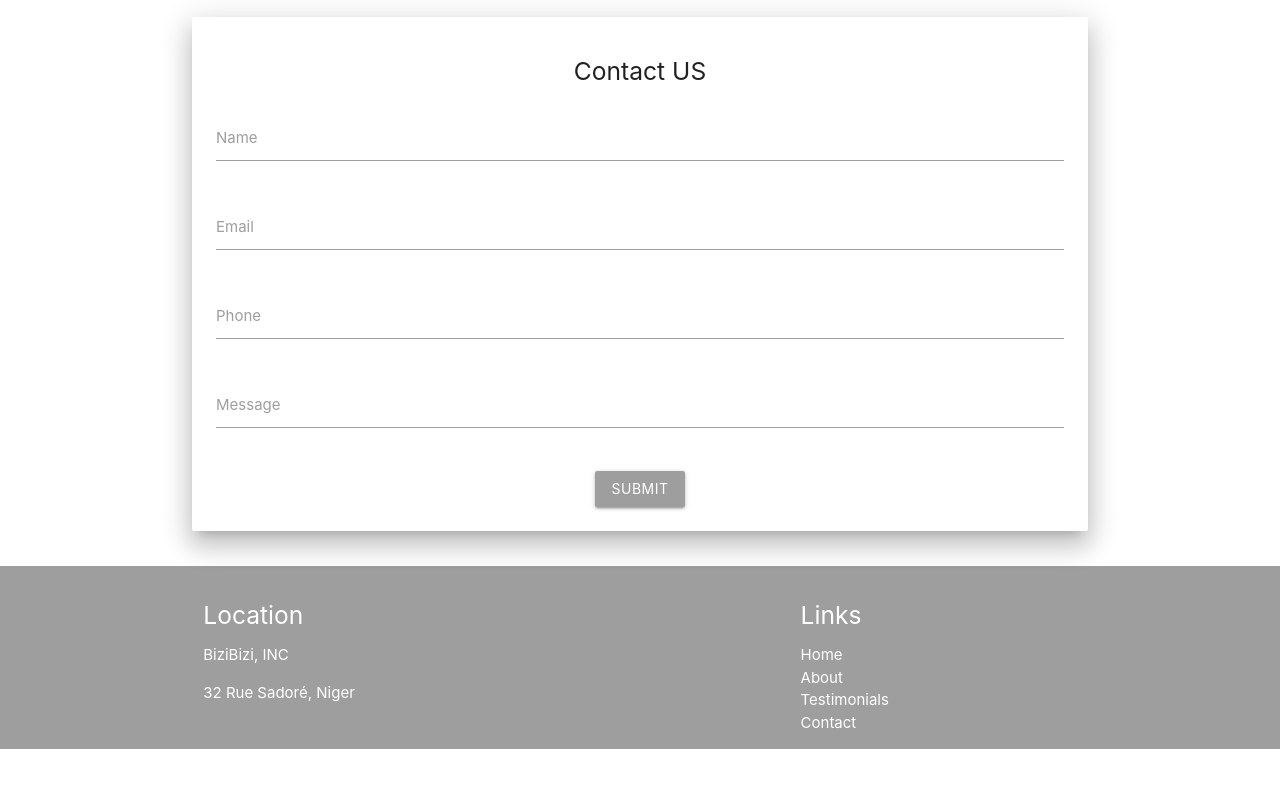
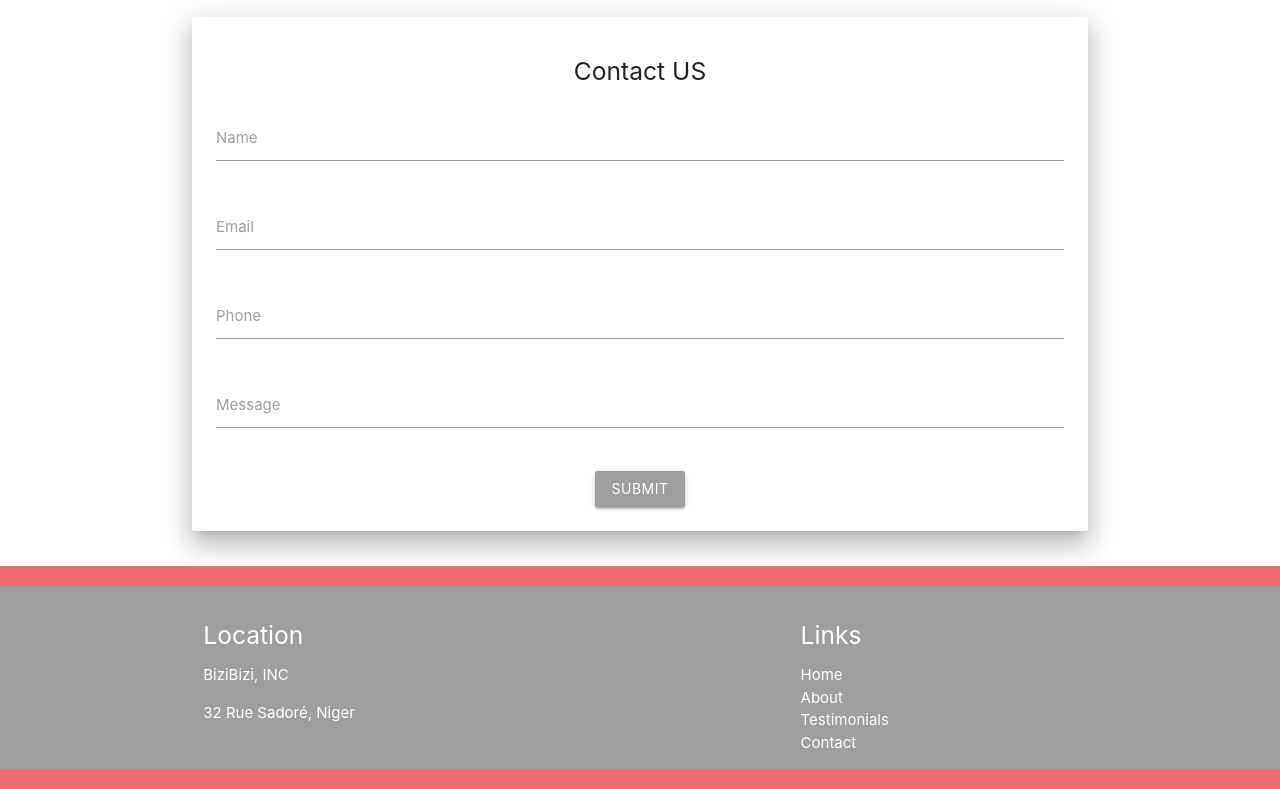
Before and after one commit to tchiffaMed/biziBizi, a plain HTML site: page index.html in a window 1280 px wide. Shown: the part 2464-3253 px from the top of the page. Drawn offline with nearby package versions, Linux system fonts and the light colour scheme.

Commit message:
Update index.html

```diff
--- a/index.html
+++ b/index.html
@@ -202,7 +202,7 @@
             </div>
         </div>
 
-        <footer class="">
+        <footer class="page-footer" style="position: absolute; margin-bottom: 0; width:100%;"  >
             <div class="page-footer grey">
 <div class="container">
                 <div class="row" >
```
